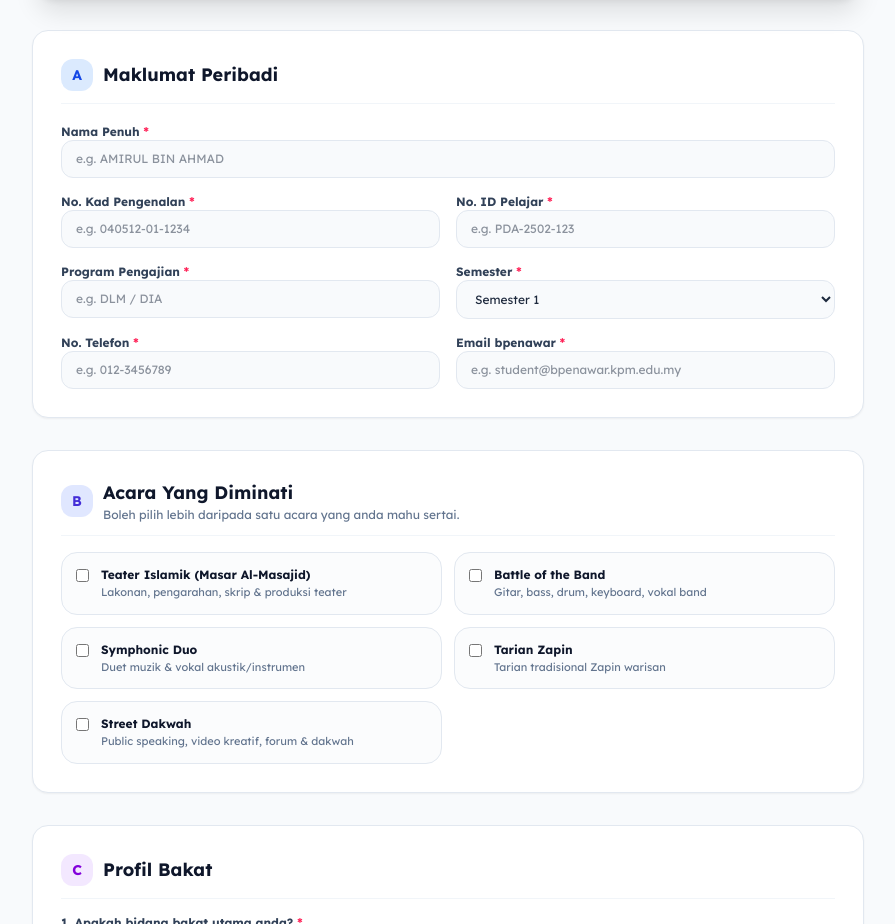
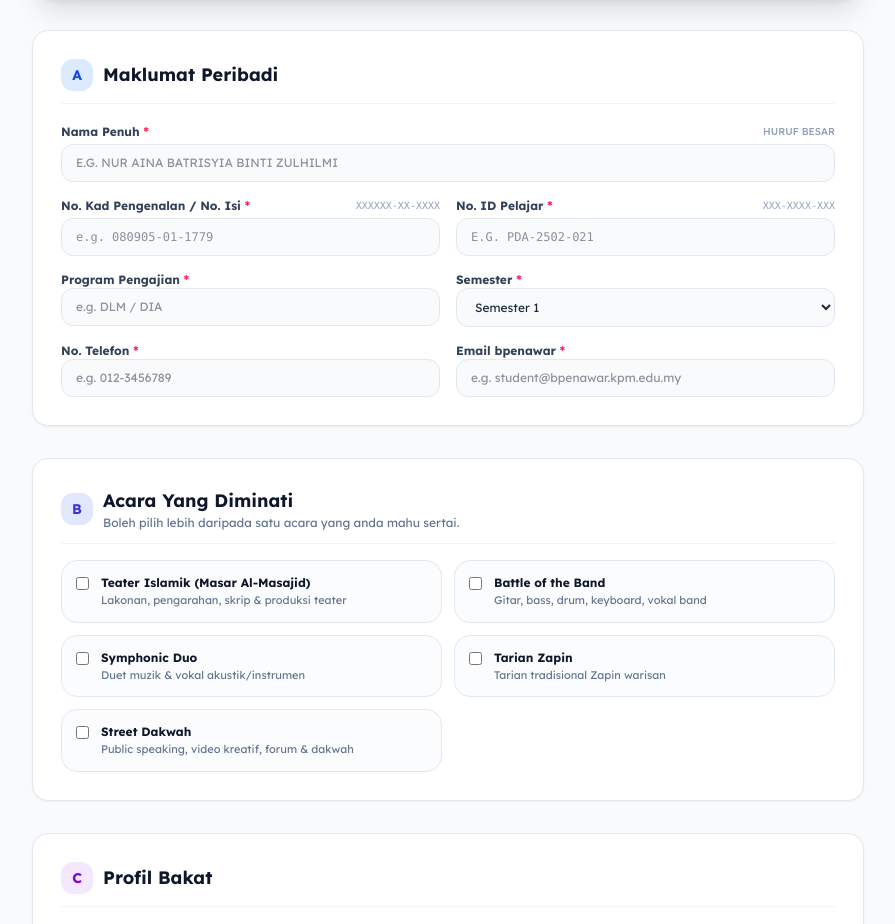
Before and after one commit to syncrozz/kontinjenkpmbp2.0, a React (Vite) app: page / in a window 1280 px wide. Shown: the part 7689-8613 px from the top of the page, without its empty margins (192-1087 px from the left). Built offline with nearby package versions, Linux system fonts and the light colour scheme; no server answers; the database is empty.

Commit message:
masukkan lock function untuk borang

```diff
--- a/src/components/AdminPanel.tsx
+++ b/src/components/AdminPanel.tsx
@@ -52,9 +52,9 @@ interface AdminPanelProps {
 // Sample initial submissions if none exist so admin has data to inspect immediately
 const SAMPLE_SUBMISSIONS = [
   {
-    namaPenuh: 'Muhammad Farhan bin Ismail',
+    namaPenuh: 'MUHAMMAD FARHAN BIN ISMAIL',
     noIc: '040815-01-5431',
-    noIdPelajar: 'KPM20248812',
+    noIdPelajar: 'PDA-2502-021',
     programPengajian: 'Diploma in Information Technology (DIT)',
     semester: 'Semester 3',
     noTelefon: '019-7654321',
@@ -93,9 +93,9 @@ const SAMPLE_SUBMISSIONS = [
     submittedAt: '2026-08-07T14:30:00.000Z'
   },
   {
-    namaPenuh: 'Nur Aisha Binti Razak',
+    namaPenuh: 'NUR AISHA BINTI RAZAK',
     noIc: '050210-01-8892',
-    noIdPelajar: 'KPM20249921',
+    noIdPelajar: 'PLC-2602-015',
     programPengajian: 'Diploma in Integrated Logistics (DIL)',
     semester: 'Semester 2',
     noTelefon: '013-8821900',
--- a/src/components/TalentForm.tsx
+++ b/src/components/TalentForm.tsx
@@ -159,29 +159,68 @@ export const TalentForm: React.FC = () => {
     e.preventDefault();
     setErrorMsg('');
 
-    // Validation checks
-    if (!formData.namaPenuh || !formData.noIdPelajar || !formData.noTelefon) {
-      setErrorMsg('Sila lengkapkan Maklumat Peribadi (Nama, ID Pelajar, No. Telefon).');
+    // 1. Normalization prior to validation and database/sheet storage
+    const normalizedNama = formData.namaPenuh.trim().replace(/\s+/g, ' ').toUpperCase();
+    const normalizedIdPelajar = formData.noIdPelajar.trim().toUpperCase();
+    const normalizedNoIc = formData.noIc.trim();
+
+    // 2. Required fields validation
+    if (!normalizedNama || !normalizedNoIc || !normalizedIdPelajar || !formData.noTelefon.trim()) {
+      setErrorMsg('Sila lengkapkan Maklumat Peribadi (Nama Penuh, No. Kad Pengenalan / No. Isi, No. ID Pelajar, No. Telefon).');
+      window.scrollTo({ top: 300, behavior: 'smooth' });
       return;
     }
 
-    if (formData.acaraDiminati.length === 0) {
-      setErrorMsg('Sila pilih sekurang-kurangnya SATU Acara yang diminati di Bahagian B.');
+    // 3. ID Pelajar Validation (Format: XXX-XXXX-XXX)
+    const idPelajarRegex = /^[A-Z]{3}-[0-9]{4}-[0-9]{3}$/;
+    if (!idPelajarRegex.test(normalizedIdPelajar)) {
+      setErrorMsg('Format ID tidak sah. Sila gunakan format XXX-XXXX-XXX.');
+      window.scrollTo({ top: 300, behavior: 'smooth' });
       return;
     }
 
-    if (!formData.bakatUtama) {
-      setErrorMsg('Sila pilih Bidang Bakat Utama anda di Bahagian C.');
+    // 4. No. Isi / No. Kad Pengenalan Validation (Format: XXXXXX-XX-XXXX)
+    const noIcRegex = /^[0-9]{6}-[0-9]{2}-[0-9]{4}$/;
+    if (!noIcRegex.test(normalizedNoIc)) {
+      setErrorMsg('Format No. Isi tidak sah. Sila gunakan format XXXXXX-XX-XXXX.');
+      window.scrollTo({ top: 300, behavior: 'smooth' });
       return;
     }
 
-    if (!formData.akuanBersetuju) {
-      setErrorMsg('Sila tandakan pengesahan Akuan di Bahagian G untuk meneruskan hantaran.');
+    // 5. Acara selection validation
+    if (formData.acaraDiminati.length === 0) {
+      setErrorMsg('Sila pilih sekurang-kurangnya SATU Acara yang diminati di Bahagian B.');
+      window.scrollTo({ top: 300, behavior: 'smooth' });
       return;
     }
 
+    // 6. Bakat Utama validation
+    if (!formData.bakatUtama) {
+      setErrorMsg('Sila pilih Bidang Bakat Utama anda di Bahagian C.');
+      window.scrollTo({ top: 300, behavior: 'smooth' });
+      return;
+    }
+
+    // 7. Akuan validation
+    if (!formData.akuanBersetuju) {
+      setErrorMsg('Sila tandakan pengesahan Akuan di Bahagian G untuk meneruskan hantaran.');
+      window.scrollTo({ top: 300, behavior: 'smooth' });
+      return;
+    }
+
+    // Synchronize normalized state
+    setFormData((prev) => ({
+      ...prev,
+      namaPenuh: normalizedNama,
+      noIdPelajar: normalizedIdPelajar,
+      noIc: normalizedNoIc,
+    }));
+
     const submissionPayload = {
       ...formData,
+      namaPenuh: normalizedNama,
+      noIdPelajar: normalizedIdPelajar,
+      noIc: normalizedNoIc,
       submittedAt: new Date().toISOString(),
     };
 
@@ -384,40 +423,50 @@ ${formData.pernahPertandingan === 'Ya' ? `*Butiran:* ${formData.namaPertandingan
             <div className="grid grid-cols-1 sm:grid-cols-2 gap-4 text-xs">
               {/* Nama Penuh */}
               <div className="sm:col-span-2 space-y-1">
-                <label className="font-bold text-slate-700">Nama Penuh <span className="text-rose-500">*</span></label>
+                <div className="flex items-center justify-between">
+                  <label className="font-bold text-slate-700">Nama Penuh <span className="text-rose-500">*</span></label>
+                  <span className="text-[10px] text-slate-400 font-medium">HURUF BESAR</span>
+                </div>
                 <input
                   type="text"
                   required
-                  placeholder="e.g. AMIRUL BIN AHMAD"
+                  placeholder="e.g. NUR AINA BATRISYIA BINTI ZULHILMI"
                   value={formData.namaPenuh}
-                  onChange={(e) => setFormData({ ...formData, namaPenuh: e.target.value })}
-                  className="w-full bg-slate-50 border border-slate-200 rounded-xl px-3.5 py-2.5 text-xs text-slate-800 focus:outline-none focus:ring-2 focus:ring-blue-500"
+                  onChange={(e) => setFormData({ ...formData, namaPenuh: e.target.value.toUpperCase() })}
+                  onBlur={(e) => setFormData({ ...formData, namaPenuh: e.target.value.trim().replace(/\s+/g, ' ').toUpperCase() })}
+                  className="w-full bg-slate-50 border border-slate-200 rounded-xl px-3.5 py-2.5 text-xs text-slate-800 uppercase focus:outline-none focus:ring-2 focus:ring-blue-500"
                 />
               </div>
 
               {/* No IC */}
               <div className="space-y-1">
-                <label className="font-bold text-slate-700">No. Kad Pengenalan <span className="text-rose-500">*</span></label>
+                <div className="flex items-center justify-between">
+                  <label className="font-bold text-slate-700">No. Kad Pengenalan / No. Isi <span className="text-rose-500">*</span></label>
+                  <span className="text-[10px] text-slate-400 font-mono">XXXXXX-XX-XXXX</span>
+                </div>
                 <input
                   type="text"
                   required
-                  placeholder="e.g. 040512-01-1234"
+                  placeholder="e.g. 080905-01-1779"
                   value={formData.noIc}
                   onChange={(e) => setFormData({ ...formData, noIc: e.target.value })}
-                  className="w-full bg-slate-50 border border-slate-200 rounded-xl px-3.5 py-2.5 text-xs text-slate-800 focus:outline-none focus:ring-2 focus:ring-blue-500"
+                  className="w-full bg-slate-50 border border-slate-200 rounded-xl px-3.5 py-2.5 text-xs text-slate-800 font-mono focus:outline-none focus:ring-2 focus:ring-blue-500"
                 />
               </div>
 
               {/* No ID Pelajar */}
               <div className="space-y-1">
-                <label className="font-bold text-slate-700">No. ID Pelajar <span className="text-rose-500">*</span></label>
+                <div className="flex items-center justify-between">
+                  <label className="font-bold text-slate-700">No. ID Pelajar <span className="text-rose-500">*</span></label>
+                  <span className="text-[10px] text-slate-400 font-mono">XXX-XXXX-XXX</span>
+                </div>
                 <input
                   type="text"
                   required
-                  placeholder="e.g. PDA-2502-123"
+                  placeholder="e.g. PDA-2502-021"
                   value={formData.noIdPelajar}
-                  onChange={(e) => setFormData({ ...formData, noIdPelajar: e.target.value })}
-                  className="w-full bg-slate-50 border border-slate-200 rounded-xl px-3.5 py-2.5 text-xs text-slate-800 focus:outline-none focus:ring-2 focus:ring-blue-500"
+                  onChange={(e) => setFormData({ ...formData, noIdPelajar: e.target.value.toUpperCase() })}
+                  className="w-full bg-slate-50 border border-slate-200 rounded-xl px-3.5 py-2.5 text-xs text-slate-800 uppercase font-mono focus:outline-none focus:ring-2 focus:ring-blue-500"
                 />
               </div>
 
@@ -1110,6 +1159,17 @@ ${formData.pernahPertandingan === 'Ya' ? `*Butiran:* ${formData.namaPertandingan
             </div>
           </div>
 
+          {/* Submit Error Message if any */}
+          {errorMsg && (
+            <div className="bg-rose-50 border border-rose-200 rounded-2xl p-4 text-xs text-rose-800 flex items-start gap-3 shadow-xs">
+              <AlertCircle className="w-5 h-5 text-rose-600 shrink-0 mt-0.5" />
+              <div>
+                <div className="font-bold text-rose-900 text-sm">Sila Semak Borang</div>
+                <div>{errorMsg}</div>
+              </div>
+            </div>
+          )}
+
           {/* Submit Button */}
           <div className="pt-2 text-center">
             <button
```
